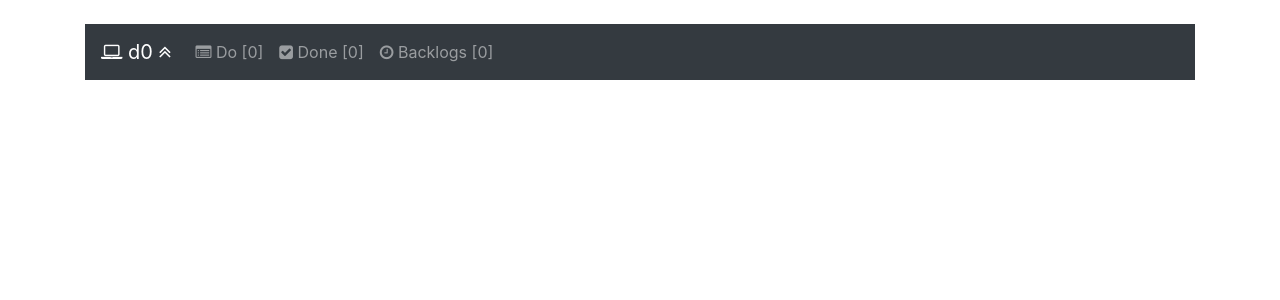
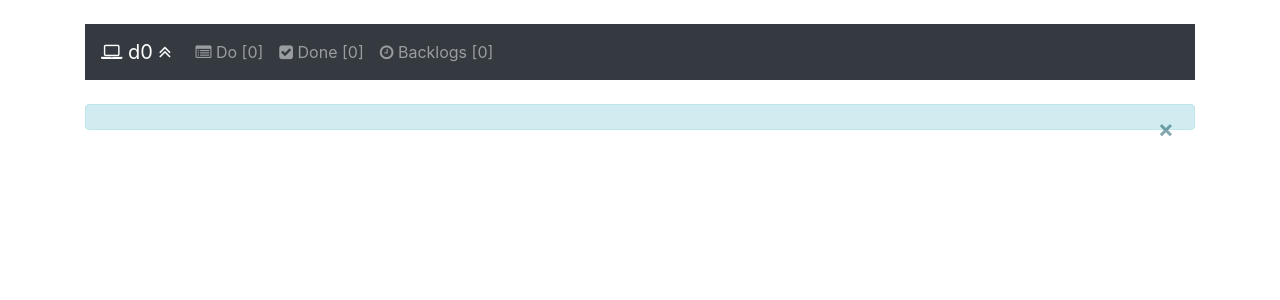
Before and after one commit to DevendraKumarL/d0-tasks, an Angular app: page /todo/1 in a window 1280 px wide. Before the commit this address led to /. Shown: the top 300 px of the page. Built offline with nearby package versions, Linux system fonts and the light colour scheme; no server answers.

Commit message:
Route param link to access single todo in separate component

```diff
--- a/src/app/app.module.ts
+++ b/src/app/app.module.ts
@@ -15,6 +15,7 @@ import { D0ApiService } from './d0-api.service';
 import { TodoComponent } from './todo/todo.component';
 import { TaskItemComponent } from './task-item/task-item.component';
 import { TodoModalComponent } from './todo-modal/todo-modal.component';
+import { SingleTodoComponent } from './single-todo/single-todo.component';
 
 
 @NgModule({
@@ -25,7 +26,8 @@ import { TodoModalComponent } from './todo-modal/todo-modal.component';
     DoneComponent,
     TodoComponent,
     TaskItemComponent,
-    TodoModalComponent
+    TodoModalComponent,
+    SingleTodoComponent
   ],
   imports: [
     BrowserModule,
--- a/src/app/routes.ts
+++ b/src/app/routes.ts
@@ -1,6 +1,7 @@
 import { TodosComponent } from "./todos/todos.component";
 import { DoneComponent } from "./done/done.component";
 import { BacklogsComponent } from "./backlogs/backlogs.component";
+import { SingleTodoComponent } from "./single-todo/single-todo.component";
 
 export let routes = [
     {
@@ -19,5 +20,9 @@ export let routes = [
         path: "",
         redirectTo: "todos",
         pathMatch: "full"
+    },
+    {
+        path: "todo/:id",
+        component: SingleTodoComponent
     }
 ];
--- /dev/null
+++ b/src/app/single-todo/single-todo.component.html
@@ -0,0 +1,17 @@
+<div class="row" *ngIf="errPresent">
+	<div class="col-lg-12 col-md-12">
+		<div class="alert alert-info alert-dismissible" role="alert">
+			<button type="button" class="close" data-dismiss="alert" aria-label="Close">
+				<span aria-hidden="true">&times;</span>
+				<span class="sr-only">Close</span>
+			</button>
+			{{errMsg}}
+		</div>
+	</div>
+</div>
+
+<div class="row" *ngIf="todo !== undefined">
+	<div class="col-lg-6 col-md-6">
+		<todo [todo]="todo"></todo>
+	</div>
+</div>
--- /dev/null
+++ b/src/app/single-todo/single-todo.component.ts
@@ -0,0 +1,46 @@
+import { Component, OnInit } from '@angular/core';
+import { ActivatedRoute } from '@angular/router';
+import { D0ApiService } from '../d0-api.service';
+
+@Component({
+	selector: 'app-single-todo',
+	templateUrl: './single-todo.component.html',
+	styleUrls: ['./single-todo.component.css']
+})
+export class SingleTodoComponent {
+
+	public todoID: string;
+	public todo: any;
+
+	public errPresent: boolean = false;
+	public errMsg: string;
+
+	constructor(public activeRouter: ActivatedRoute, public d0Service: D0ApiService) {
+		this.activeRouter.params.subscribe(
+			params => {
+				this.todoID = params.id;
+				console.log("todoID: ", this.todoID);
+				this.getToDo();
+			}
+		);
+	}
+
+	getToDo() {
+		this.d0Service.getToDo(this.todoID).subscribe((todo: any) => {
+			console.log("Success response.todo: ", todo);
+			if (todo === null) {
+				this.todo = undefined;
+				this.errPresent = true;
+				this.errMsg = "Sorry the t0d0 could not be fetched";
+			} else {
+				this.todo = todo;
+			}
+		}, (error: any) => {
+			console.log("Error response. error: ", error);
+			this.todo = undefined;
+			// TODO: Handle when api service is down
+			this.errPresent = true;
+			this.errMsg = error.error.error;
+		});
+	}
+}
--- a/src/app/todo/todo.component.html
+++ b/src/app/todo/todo.component.html
@@ -1,7 +1,9 @@
 <!-- TODO: Icons for everything -->
 <div class="card">
 	<div class="card-header">
-		{{todo.title}}
+		<a [routerLink]="['/todo', todo._id]">
+			{{todo.title}}
+		</a>
 	</div>
 	<div class="card-body">
 		<p class="card-text font-weight-light">{{todo.text}}</p>
```
Also changed, not shown: src/app/single-todo/single-todo.component.css (added), 1 other file (tests, documents, lock files or other folders).
